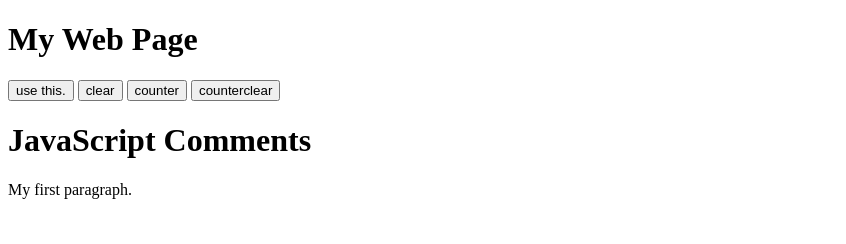
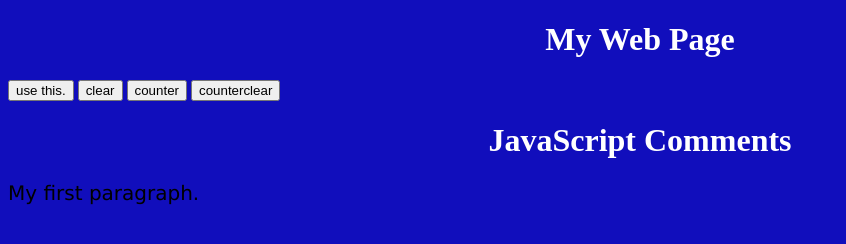
Before and after one commit to mzkibuchi/JS-tutorial, a plain HTML site: page index.html in a window 1280 px wide. Shown: the whole page, without its empty margins (0-846 px from the left). Drawn offline with Linux system fonts and the light colour scheme.

Commit message:
added style

```diff
--- a/index.html
+++ b/index.html
@@ -1,10 +1,24 @@
 <!DOCTYPE html>
 <html>
+  <style>
+    body {
+      background-color: rgb(17, 14, 188);
+    }
+
+    h1 {
+      color: white;
+      text-align: center;
+    }
+
+    p {
+      font-family: verdana;
+      font-size: 20px;
+    }
+  </style>
   <head>
     <title>My Web Page</title>
   </head>
   <body>
-
     <h1>My Web Page</h1>
 
     <button type="button" onclick="myFunction()">use this.</button>
@@ -22,7 +36,8 @@
     <script>
       // Function 1: Show text
       function myFunction() {
-        document.getElementById("demo1").innerHTML = "My first time using JavaScript";
+        document.getElementById("demo1").innerHTML =
+          "My first time using JavaScript";
         document.getElementById("demo2").innerHTML = "Coding so far is easy";
       }
 
@@ -36,9 +51,7 @@
       document.getElementById("myH").innerHTML = "JavaScript Comments";
       document.getElementById("myP").innerHTML = "My first paragraph.";
     </script>
-
   </body>
-
 
   <p>
     <script>
@@ -47,7 +60,9 @@ function counterfunction() {
         let text = "";
 
         for (let i = 0; i < 10; i++) {
-  if (i === 3) { break; }
+          if (i === 3) {
+            break;
+          }
           text += "The number is " + i + "<br>";
         }
 
@@ -57,9 +72,8 @@ document.getElementById("demo3").innerHTML = text;
       //function 4: Clear text
       function counterfunction2() {
         document.getElementById("demo3").innerHTML = "";
-  document.getElementById("demo4").innerHTML = "";}
+        document.getElementById("demo4").innerHTML = "";
+      }
     </script>
   </p>
-
-
 </html>
```
Lines whose indentation alone changed are shown as unchanged.
